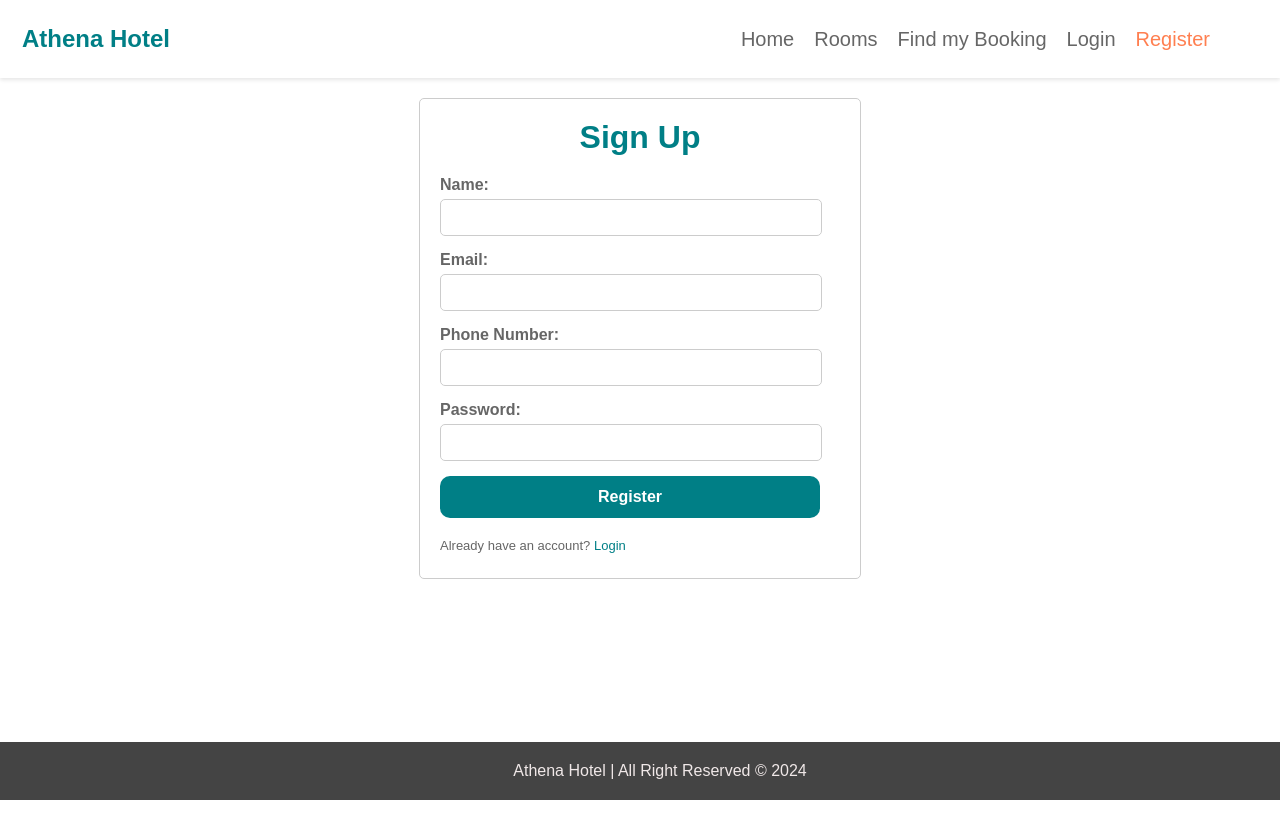
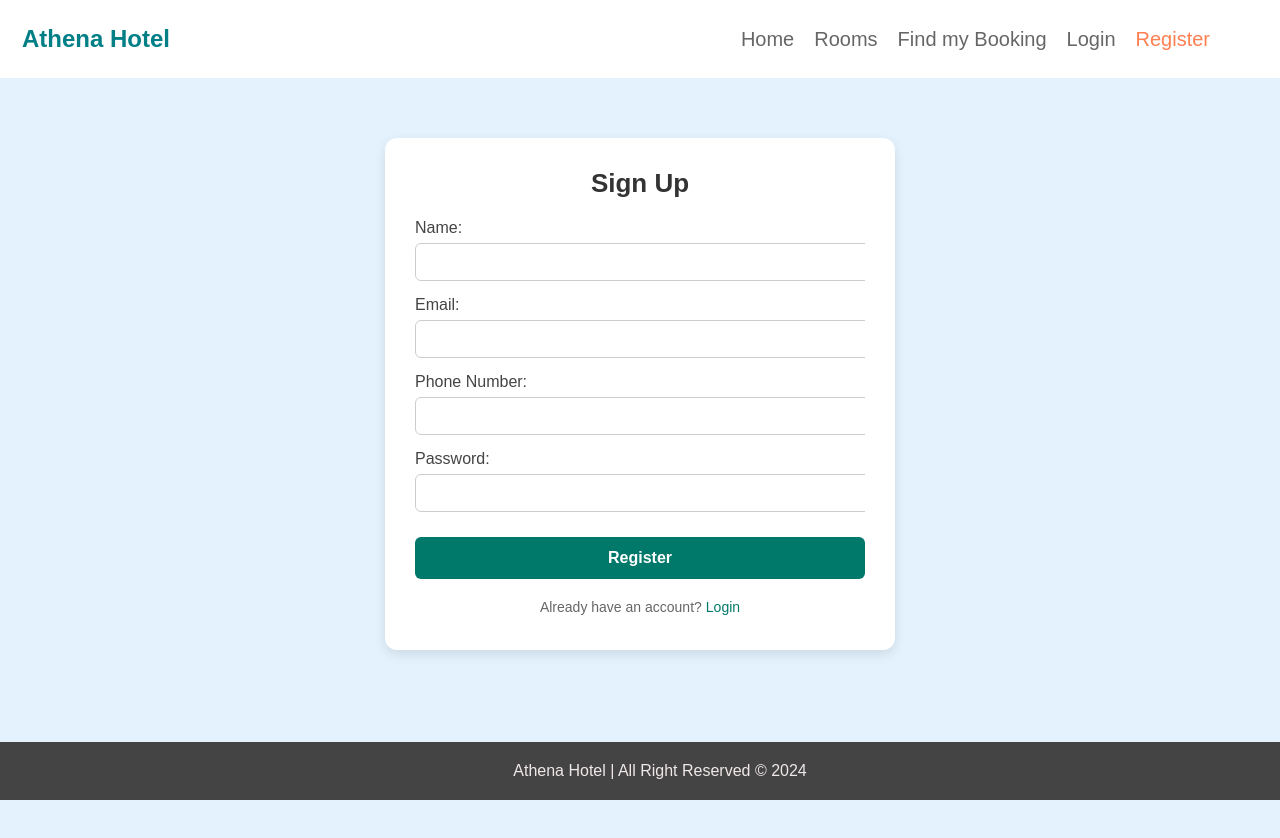
Before and after one commit to AnkitJha13/Home-hub, a React (Create React App) app in the folder frontend/: page /register in a window 1280 px wide. Shown: the top 838 px of the page. Before the commit the page ends 800 px from the top, so only its background shows below. Built offline with nearby package versions, Linux system fonts and the light colour scheme.

Commit message:
Update RegisterPage.jsx

```diff
--- a/frontend/src/component/auth/RegisterPage.jsx
+++ b/frontend/src/component/auth/RegisterPage.jsx
@@ -22,10 +22,7 @@ function RegisterPage() {
 
     const validateForm = () => {
         const { name, email, password, phoneNumber } = formData;
-        if (!name || !email || !password || !phoneNumber) {
-            return false;
-        }
-        return true;
+        return name && email && password && phoneNumber;
     };
 
     const handleSubmit = async (e) => {
@@ -35,59 +32,161 @@ function RegisterPage() {
             setTimeout(() => setErrorMessage(''), 5000);
             return;
         }
+
         try {
-            // Call the register method from ApiService
             const response = await ApiService.registerUser(formData);
-
-            // Check if the response is successful
             if (response.statusCode === 200) {
-                // Clear the form fields after successful registration
-                setFormData({
-                    name: '',
-                    email: '',
-                    password: '',
-                    phoneNumber: ''
-                });
+                setFormData({ name: '', email: '', password: '', phoneNumber: '' });
                 setSuccessMessage('User registered successfully');
                 setTimeout(() => {
                     setSuccessMessage('');
                     navigate('/');
                 }, 3000);
             }
-        }
-         catch (error) {
+        } catch (error) {
             setErrorMessage(error.response?.data?.message || error.message);
             setTimeout(() => setErrorMessage(''), 5000);
         }
     };
 
+    const styles = {
+        container: {
+            display: 'flex',
+            justifyContent: 'center',
+            alignItems: 'flex-start',
+            minHeight: '100vh',
+            backgroundColor: '#e3f2fd',
+            paddingTop: '60px',
+        },
+        card: {
+            backgroundColor: '#ffffff',
+            padding: '30px',
+            borderRadius: '12px',
+            boxShadow: '0 4px 12px rgba(0,0,0,0.1)',
+            width: '100%',
+            maxWidth: '450px',
+            textAlign: 'center',
+        },
+        heading: {
+            fontSize: '26px',
+            fontWeight: '600',
+            marginBottom: '20px',
+            color: '#333',
+        },
+        formGroup: {
+            marginBottom: '15px',
+            textAlign: 'left',
+        },
+        label: {
+            display: 'block',
+            marginBottom: '6px',
+            fontWeight: '500',
+            color: '#444',
+        },
+        input: {
+            width: '100%',
+            padding: '10px',
+            border: '1px solid #ccc',
+            borderRadius: '6px',
+            fontSize: '14px',
+        },
+        button: {
+            width: '100%',
+            padding: '12px',
+            backgroundColor: '#00796b',
+            color: '#fff',
+            border: 'none',
+            borderRadius: '6px',
+            fontSize: '16px',
+            cursor: 'pointer',
+            marginTop: '10px',
+        },
+        message: {
+            marginBottom: '15px',
+            fontSize: '14px',
+        },
+        error: {
+            color: 'red',
+        },
+        success: {
+            color: 'green',
+        },
+        loginLink: {
+            fontSize: '14px',
+            marginTop: '20px',
+        },
+        link: {
+            color: '#00796b',
+            textDecoration: 'none',
+            marginLeft: '4px',
+        }
+    };
+
     return (
-        <div className="auth-container">
-        {errorMessage && <p className="error-message">{errorMessage}</p>}
-        {successMessage && <p className="success-message">{successMessage}</p>}
-            <h2>Sign Up</h2>
+        <div style={styles.container}>
+            <div style={styles.card}>
+                <h2 style={styles.heading}>Sign Up</h2>
+
+                {errorMessage && (
+                    <p style={{ ...styles.message, ...styles.error }}>{errorMessage}</p>
+                )}
+                {successMessage && (
+                    <p style={{ ...styles.message, ...styles.success }}>{successMessage}</p>
+                )}
+
                 <form onSubmit={handleSubmit}>
-                <div className="form-group">
-                    <label>Name:</label>
-                    <input type="text" name="name" value={formData.name} onChange={handleInputChange} required />
+                    <div style={styles.formGroup}>
+                        <label style={styles.label}>Name:</label>
+                        <input
+                            type="text"
+                            name="name"
+                            value={formData.name}
+                            onChange={handleInputChange}
+                            required
+                            style={styles.input}
+                        />
                     </div>
-                <div className="form-group">
-                    <label>Email:</label>
-                    <input type="email" name="email" value={formData.email} onChange={handleInputChange} required />
+                    <div style={styles.formGroup}>
+                        <label style={styles.label}>Email:</label>
+                        <input
+                            type="email"
+                            name="email"
+                            value={formData.email}
+                            onChange={handleInputChange}
+                            required
+                            style={styles.input}
+                        />
                     </div>
-                <div className="form-group">
-                    <label>Phone Number:</label>
-                    <input type="text" name="phoneNumber" value={formData.phoneNumber} onChange={handleInputChange} required />
+                    <div style={styles.formGroup}>
+                        <label style={styles.label}>Phone Number:</label>
+                        <input
+                            type="text"
+                            name="phoneNumber"
+                            value={formData.phoneNumber}
+                            onChange={handleInputChange}
+                            required
+                            style={styles.input}
+                        />
                     </div>
-                <div className="form-group">
-                    <label>Password:</label>
-                    <input type="password" name="password" value={formData.password} onChange={handleInputChange} required />
+                    <div style={styles.formGroup}>
+                        <label style={styles.label}>Password:</label>
+                        <input
+                            type="password"
+                            name="password"
+                            value={formData.password}
+                            onChange={handleInputChange}
+                            required
+                            style={styles.input}
+                        />
                     </div>
-                <button type="submit">Register</button>
+                    <button type="submit" style={styles.button}>Register</button>
                 </form>
-            <p className="register-link">
-                Already have an account? <a href="/login">Login</a>
+
+                <p style={styles.loginLink}>
+                    Already have an account?
+                    <a href="/login" style={styles.link}>Login</a>
                 </p>
+            </div>
         </div>
     );
 }
```
Lines whose indentation alone changed are shown as unchanged.
